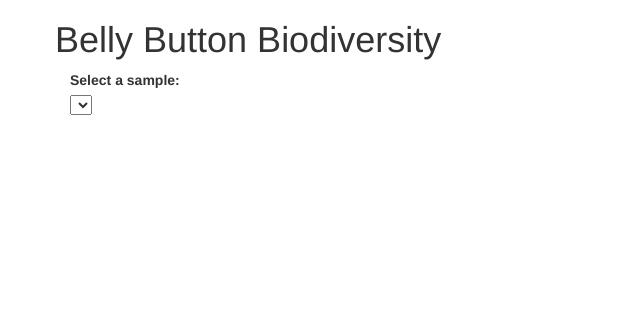
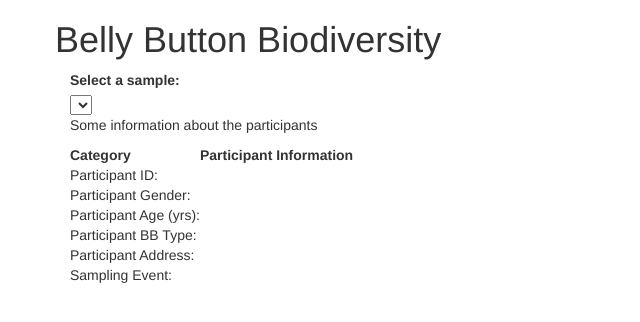
Before and after one commit to rochiecuevas/Belly_Button_Biodiversity, a Flask app: page / in a window 1280 px wide. Shown: the top 322 px of the page, without its empty margins (0-640 px from the left). Run offline with Flask 2, Linux system fonts and the light colour scheme; data that the repository does not hold is empty; some libraries are stand-ins or nearby versions.

Commit message:
drop down options added; table added

```diff
--- a/static/css/main.css
+++ b/static/css/main.css
@@ -1 +1,8 @@
 /* Formatting the page */
+table, th, td {
+    border: 1px solid black;
+}
+
+table {
+    border-collapse: collapse;
+}
--- a/static/js/app.js
+++ b/static/js/app.js
@@ -7,7 +7,7 @@
     console.log(data);
 
     var layout = {
-        title: "Proportion of each OTU"
+        title: "Proportion of the top 10 OTU in Sample xxx"
     }
 
     Plotly.newPlot("pie", data, layout)
@@ -18,6 +18,20 @@
     console.log(data);
 
     var sampleID = d3.select("#sample");
-    var options = data[0]["sample"];
-    console.log(options);
-})
+
+    // Create a list of sample IDs that the reader can choose from in the select field
+    var optionsList = data[0]["sample"];
+    console.log(optionsList);
+
+    // Populate the select field with each option from the option list
+    var options = sampleID
+        .selectAll("#id")
+        .data(optionsList).enter()
+        .append("option")
+        .text(function(sample){
+            return sample;
+        })
+
+    // Fill in the table
+
+});
--- a/templates/index.html
+++ b/templates/index.html
@@ -24,6 +24,43 @@
                 <label>Select a sample:</label>
                 <br>
                 <select id = "sample"></select>
+                <br>
+                <!-- Insert table containing information about the sample -->
+                <p>Some information about the participants</p>
+                <table id = "sample-metadata">
+                    <thead>
+                        <tr>
+                            <th>Category</th>
+                            <th>Participant Information</th>
+                        </tr>
+                    </thead>
+                    <tbody>
+                        <tr id = "sample-info">
+                            <td class = "category">Participant ID:</td>
+                            <td class = "value" id = "id"></td>
+                        </tr>
+                        <tr>
+                            <td class = "category">Participant Gender:</td>
+                            <td class = "value" id = "gender"></td>
+                        </tr>
+                        <tr>
+                            <td class = "category">Participant Age (yrs):</td>
+                            <td class = "value" id = "age"></td>
+                        </tr>
+                        <tr>
+                            <td class = "category">Participant BB Type:</td>
+                            <td class = "value" id = "bbtype"></td>
+                        </tr>
+                        <tr>
+                            <td class = "category">Participant Address:</td>
+                            <td class = "value" id = "location"></td>
+                        </tr>
+                        <tr>
+                            <td class = "category">Sampling Event:</td>
+                            <td class = "value" id = "sampling-event"></td>
+                        </tr>
+                    </tbody>
+                </table>
             </div>
             <div class = "col-md-6">
                 <div id = "pie"></div>
```
